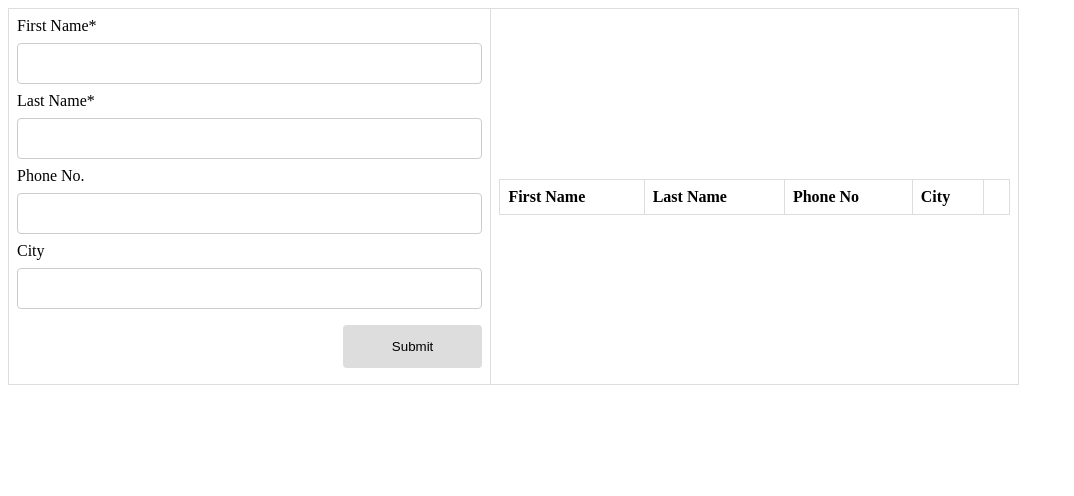
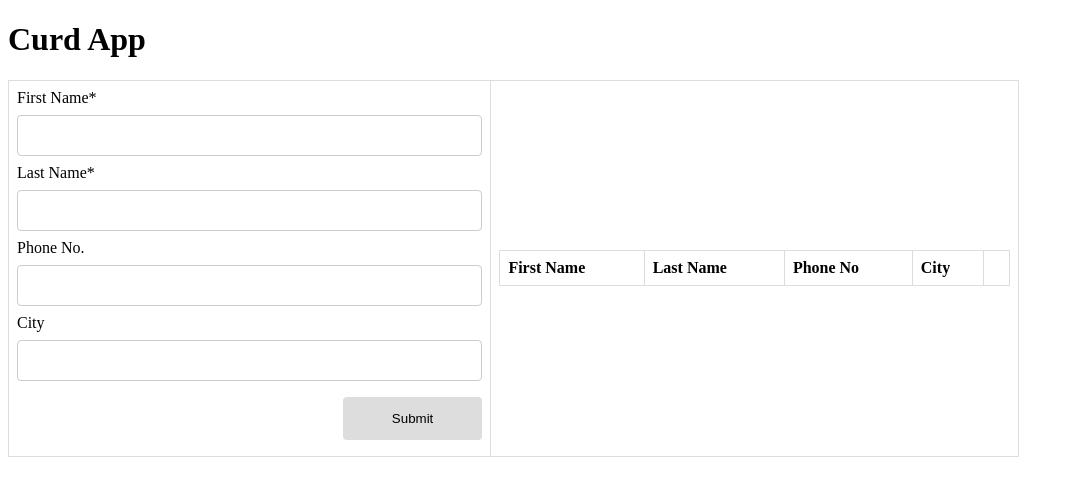
Before and after one commit to nativeTiger/CRUD-app, a plain HTML site: page index.html in a window 1280 px wide. Shown: the whole page, without its empty margins (0-1074 px from the left). Drawn offline with Linux system fonts and the light colour scheme.

Commit message:
application heading is added

```diff
--- a/index.html
+++ b/index.html
@@ -10,10 +10,11 @@
 </head>
 
 <body>
+    <h1 class="title">Curd App</h1>
     <table>
         <tr>
             <td>
-                <form >
+                <form>
                     <div>
                         <label>First Name*</label>
                         <input type="text" name="firstName" id="firstName" required>
```
